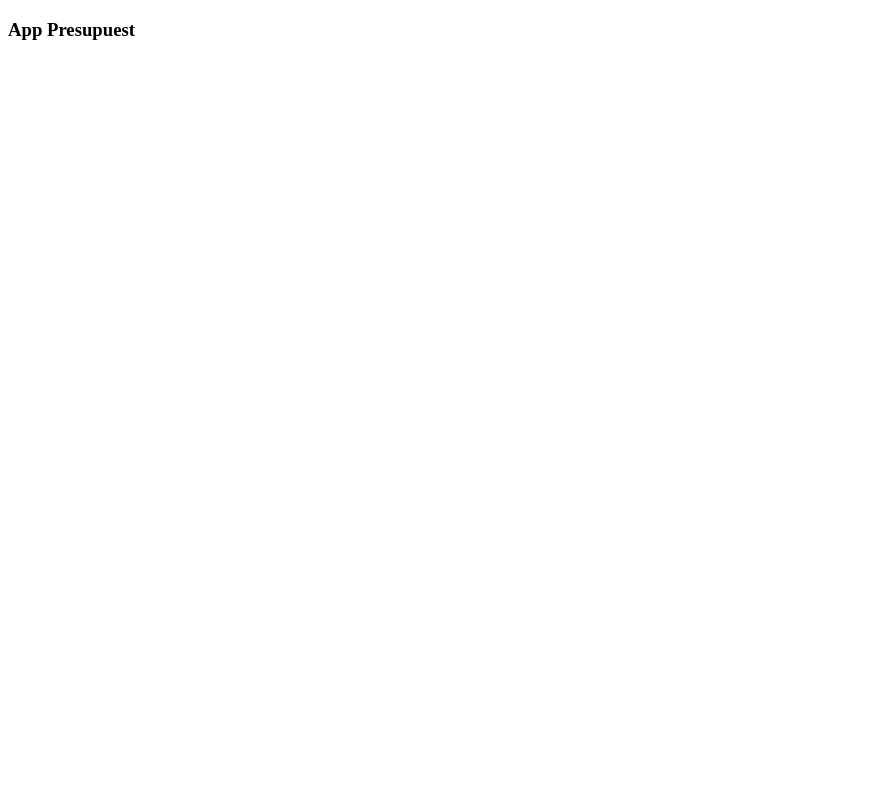
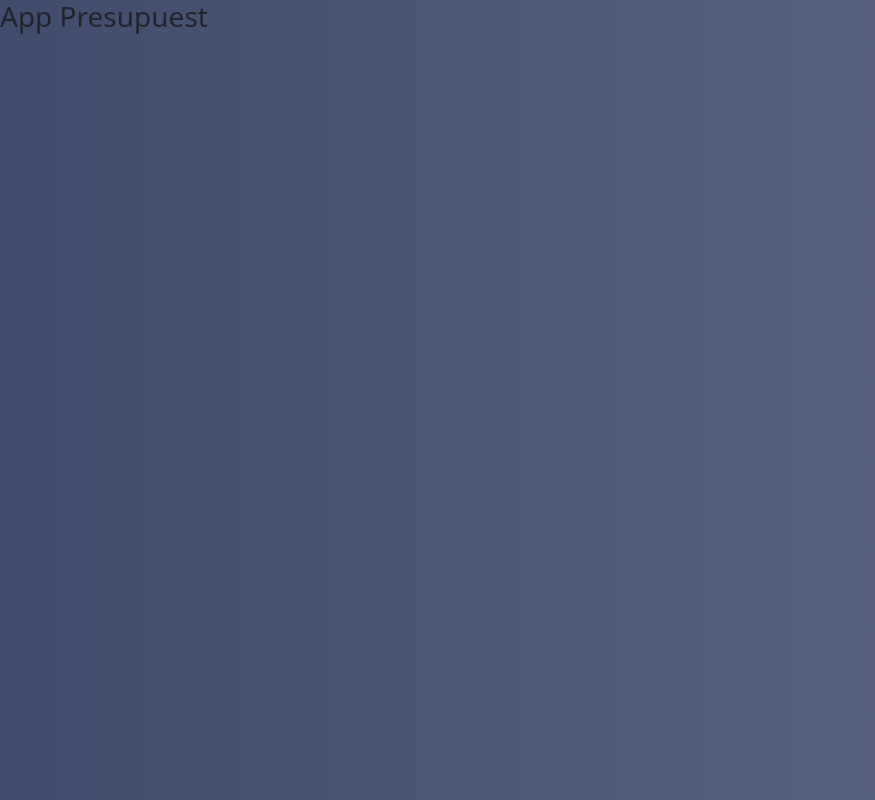
Before and after one commit to br1lisboa/ANGULAR-PRESUP, an Angular app: page / in a window 1280 px wide. Shown: the whole page, without its empty margins (0-875 px from the left). Built offline with nearby package versions, Linux system fonts and the light colour scheme.

Commit message:
routes created

```diff
--- a/src/index.html
+++ b/src/index.html
@@ -1,13 +1,17 @@
 <!doctype html>
 <html lang="en">
+
 <head>
   <meta charset="utf-8">
   <title>Presupuesto</title>
   <base href="/">
   <meta name="viewport" content="width=device-width, initial-scale=1">
   <link rel="icon" type="image/x-icon" href="favicon.ico">
+  <link rel="stylesheet" href="https://cdn.jsdelivr.net/npm/bootstrap@5.2.2/dist/css/bootstrap.min.css">
 </head>
+
 <body>
   <app-root></app-root>
 </body>
+
 </html>
--- a/src/styles.css
+++ b/src/styles.css
@@ -1 +1,9 @@
 /* You can add global styles to this file, and also import other style files */
+body {
+    background: #606c88;
+    /* fallback for old browsers */
+    background: -webkit-linear-gradient(to right, #3f4c6b, #606c88);
+    /* Chrome 10-25, Safari 5.1-6 */
+    background: linear-gradient(to right, #3f4c6b, #606c88);
+    /* W3C, IE 10+/ Edge, Firefox 16+, Chrome 26+, Opera 12+, Safari 7+ */
+}
```
